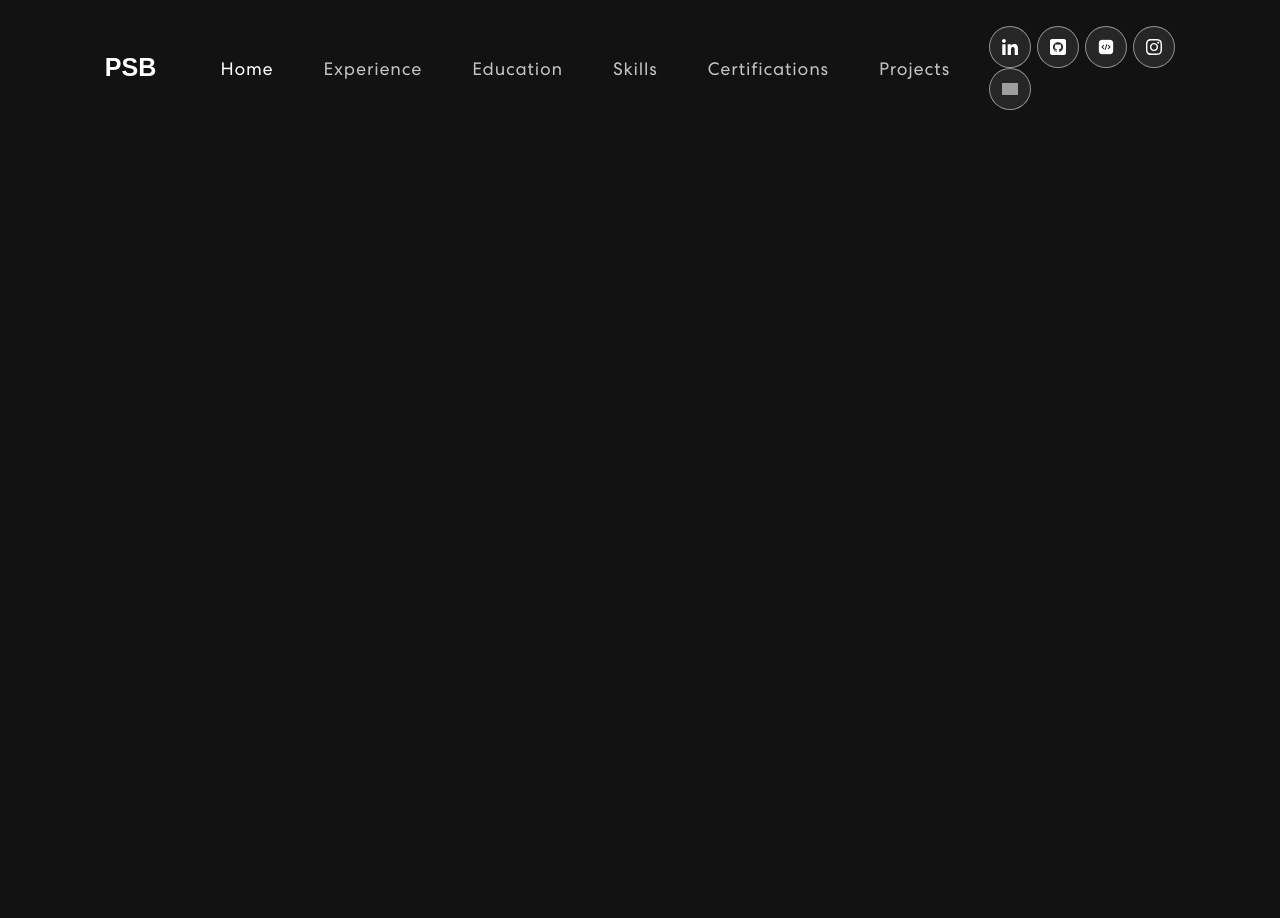
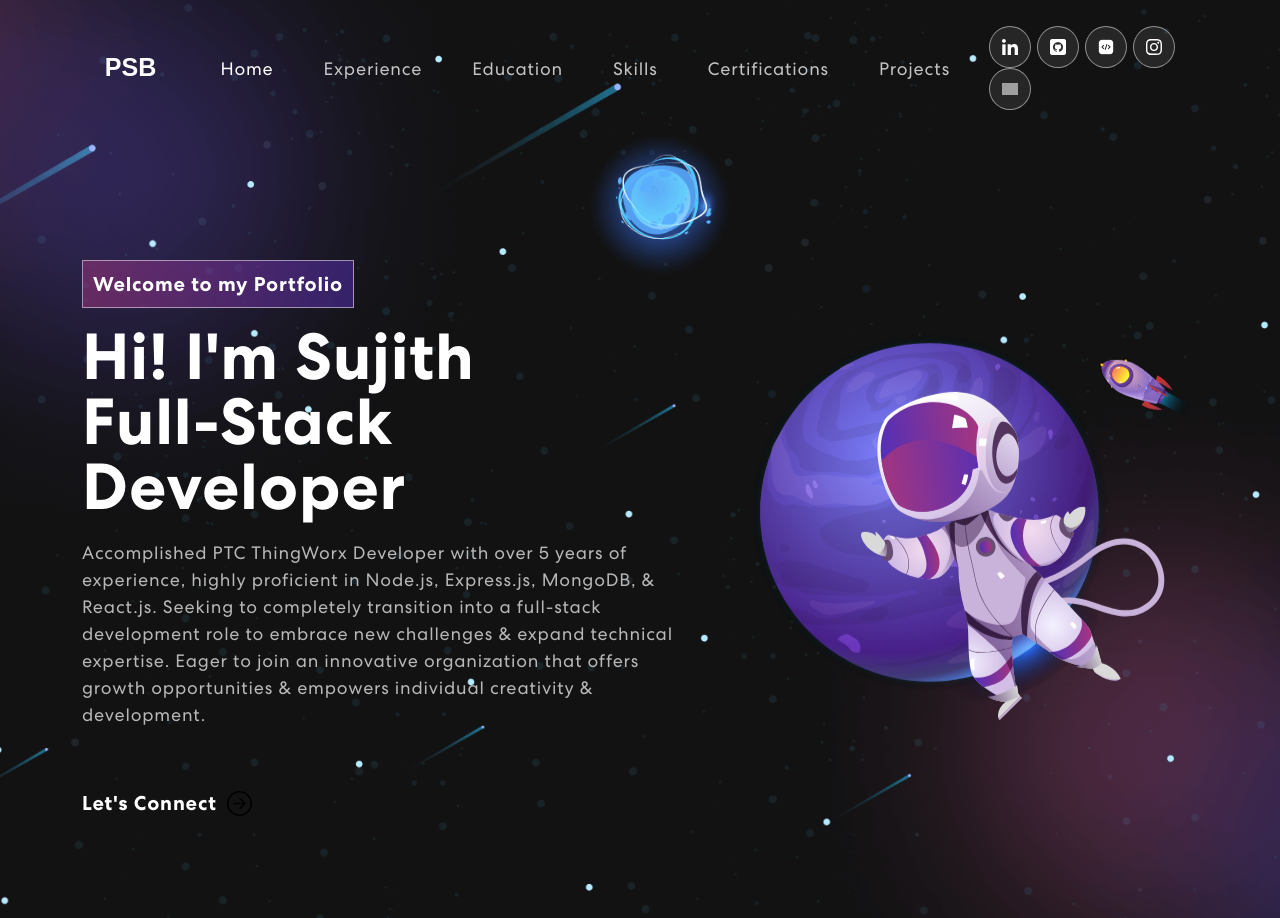
Before and after one commit to mRbinG11/personal-portfolio, a React (Create React App) app: page / in a window 1280 px wide. Before the commit the page ends 800 px from the top, so only its background shows below. Built offline with nearby package versions, Linux system fonts and the light colour scheme; grey boxes are pictures that could not be loaded.

Commit message:
Banner Completed

```diff
--- a/package.json
+++ b/package.json
@@ -10,6 +10,7 @@
     "bootstrap": "^5.3.8",
     "react": "^19.2.3",
     "react-bootstrap": "^2.10.10",
+    "react-bootstrap-icons": "^1.11.6",
     "react-dom": "^19.2.3",
     "react-scripts": "5.0.1",
     "web-vitals": "^2.1.4"
--- a/src/App.css
+++ b/src/App.css
@@ -241,3 +241,77 @@ nav.navbar .navbar-toggler[aria-expanded="true"] .navbar-toggler-icon:before {
 nav.navbar .navbar-toggler[aria-expanded="true"] .navbar-toggler-icon {
   border-color: transparent;
 }
+
+/************ Banner Css ************/
+.banner {
+  margin-top: 0;
+  padding: 260px 0 100px 0;
+  background-image: url("./assets/img/banner-bg.png");
+  background-position: top center;
+  background-size: cover;
+  background-repeat: no-repeat;
+}
+.banner .tagline {
+  font-weight: 700;
+  letter-spacing: 0.8px;
+  padding: 8px 10px;
+  background: linear-gradient(
+    90.21deg,
+    rgba(170, 54, 124, 0.5) -5.91%,
+    rgba(74, 47, 189, 0.5) 111.58%
+  );
+  border: 1px solid rgba(255, 255, 255, 0.5);
+  font-size: 20px;
+  margin-bottom: 16px;
+  display: inline-block;
+}
+.banner h1 {
+  font-size: 65px;
+  font-weight: 700;
+  letter-spacing: 0.8px;
+  line-height: 1;
+  margin-bottom: 20px;
+  display: block;
+}
+.banner p {
+  color: #b8b8b8;
+  font-size: 18px;
+  letter-spacing: 0.8px;
+  line-height: 1.5em;
+  width: 96%;
+}
+.banner button {
+  color: #fff;
+  font-weight: 700;
+  font-size: 20px;
+  margin-top: 60px;
+  letter-spacing: 0.8px;
+  display: flex;
+  align-items: center;
+}
+.banner button svg {
+  font-size: 25px;
+  margin-left: 10px;
+  transition: 0.3s ease-in-out;
+  line-height: 1;
+}
+.banner button:hover svg {
+  margin-left: 25px;
+}
+.banner img {
+  animation: updown 3s linear infinite;
+}
+@keyframes updown {
+  0% {
+    transform: translateY(-20px);
+  }
+  50% {
+    transform: translateY(20px);
+  }
+  100% {
+    transform: translateY(-20px);
+  }
+}
+.txt-rotate > .wrap {
+  border-right: 0.08em solid #666;
+}
--- a/src/App.js
+++ b/src/App.js
@@ -1,11 +1,13 @@
 import "./App.css";
 import { NavBar } from "./components/NavBar";
+import { Banner } from "./components/Banner";
 import "bootstrap/dist/css/bootstrap.min.css";
 
 function App() {
   return (
     <div className="App">
       <NavBar />
+      <Banner />
     </div>
   );
 }
--- /dev/null
+++ b/src/components/Banner.js
@@ -0,0 +1,82 @@
+import { useState, useEffect } from "react";
+import { Col, Container, Row } from "react-bootstrap";
+import { ArrowRightCircle } from "react-bootstrap-icons";
+import headerImg from "../assets/img/header-img.svg";
+
+export const Banner = () => {
+  const [loopNum, setLoopNum] = useState(0);
+  const [isDeleting, setIsDeleting] = useState(false);
+  const [text, setText] = useState("");
+  const [delta, setDelta] = useState(300 - Math.random() * 100);
+  const toRotate = [
+    "Full-Stack Developer",
+    "Software Engineer",
+    "ThingWorx Developer",
+  ];
+  const period = 2000;
+
+  useEffect(() => {
+    let ticker = setInterval(() => {
+      tick();
+    }, delta);
+
+    return () => {
+      clearInterval(ticker);
+    };
+  }, [text]);
+
+  const tick = () => {
+    let i = loopNum % toRotate.length;
+    let fullText = toRotate[i];
+    let updatedText = isDeleting
+      ? fullText.substring(0, text.length - 1)
+      : fullText.substring(0, text.length + 1);
+
+    setText(updatedText);
+
+    if (isDeleting) {
+      setDelta((prevDelta) => prevDelta / 2);
+    }
+
+    if (!isDeleting && updatedText === fullText) {
+      setIsDeleting(true);
+      setDelta(period);
+    } else if (isDeleting && updatedText === "") {
+      setIsDeleting(false);
+      setLoopNum(loopNum + 1);
+      setDelta(200);
+    }
+  };
+
+  return (
+    <section className="banner" id="home">
+      <Container>
+        <Row className="align-items-center">
+          <Col xs={12} md={6} xl={7}>
+            <span className="tagline">Welcome to my Portfolio</span>
+            <h1>
+              {`Hi! I'm Sujith `}
+              <br></br>
+              <span className="wrap">{text}</span>
+            </h1>
+            <p>
+              Accomplished PTC ThingWorx Developer with over 5 years of
+              experience, highly proficient in Node.js, Express.js, MongoDB, &
+              React.js. Seeking to completely transition into a full-stack
+              development role to embrace new challenges & expand technical
+              expertise. Eager to join an innovative organization that offers
+              growth opportunities & empowers individual creativity &
+              development.
+            </p>
+            <button onClick={() => console.log("connect")}>
+              Let's Connect <ArrowRightCircle size={25} />
+            </button>
+          </Col>
+          <Col xs={12} md={6} xl={5}>
+            <img src={headerImg} alt="Banner" />
+          </Col>
+        </Row>
+      </Container>
+    </section>
+  );
+};
```
Also changed, not shown: 1 other file (tests, documents, lock files or other folders).
